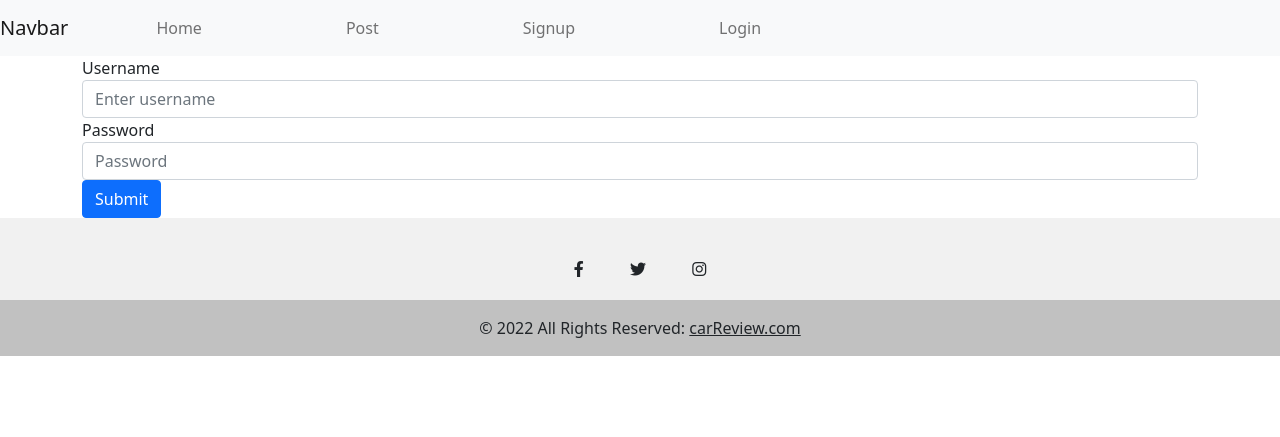
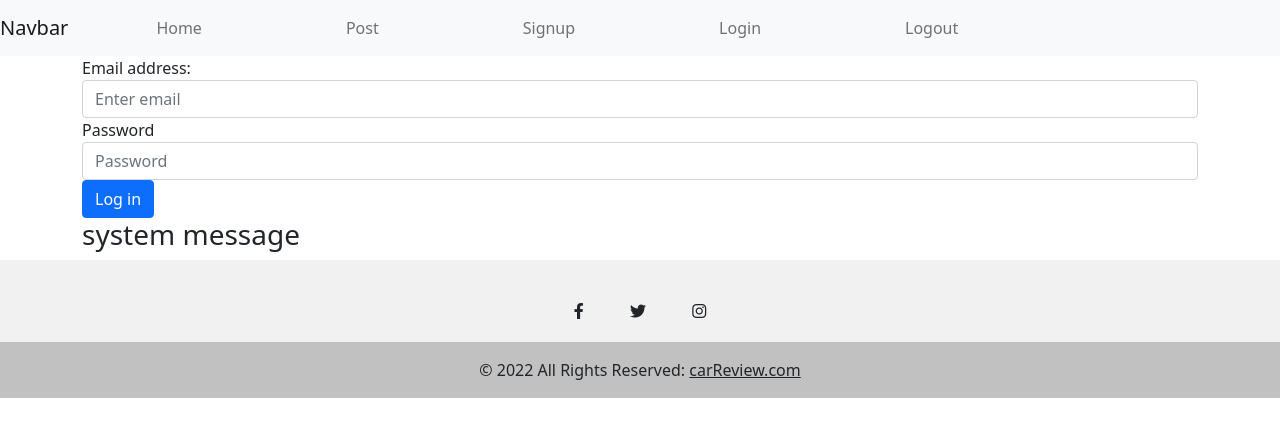
Before and after one commit to Boris97929500/phpAssessment, a PHP site: page /login.php in a window 1280 px wide. Shown: the top 437 px of the page. Run offline with PHP 8.4, Linux system fonts and the light colour scheme; some libraries are stand-ins or nearby versions.

Commit message:
log in functionality added

```diff
--- /dev/null
+++ b/header.php
@@ -0,0 +1,25 @@
+<nav class="navbar navbar-expand-lg navbar-light bg-light">
+  <a class="navbar-brand" href="#">Navbar</a>
+  <button class="navbar-toggler" type="button" data-toggle="collapse" data-target="#navbarNav" aria-controls="navbarNav" aria-expanded="false" aria-label="Toggle navigation">
+    <span class="navbar-toggler-icon"></span>
+  </button>
+  <div class="collapse navbar-collapse" id="navbarNav">
+    <ul class="navbar-nav">
+      <li class="nav-item active">
+        <a class="nav-link" href="index.php">Home </a>
+      </li>
+      <li class="nav-item">
+        <a class="nav-link" href="readPost.php">Post</a>
+      </li>
+      <li class="nav-item">
+        <a class="nav-link" href="signup.php">Signup</a>
+      </li>
+      <li class="nav-item">
+        <a class="nav-link" href="login.php">Login</a>
+      </li>
+      <li class="nav-item">
+        <a class="nav-link" href="login.php">Logout</a>
+      </li>
+    </ul>
+  </div>
+</nav>
--- a/login.php
+++ b/login.php
@@ -14,47 +14,70 @@
 <body >
 
 <!-- navbar -->
-<nav class="navbar navbar-expand-lg navbar-light bg-light">
-  <a class="navbar-brand" href="#">Navbar</a>
-  <button class="navbar-toggler" type="button" data-toggle="collapse" data-target="#navbarNav" aria-controls="navbarNav" aria-expanded="false" aria-label="Toggle navigation">
-    <span class="navbar-toggler-icon"></span>
-  </button>
-  <div class="collapse navbar-collapse" id="navbarNav">
-    <ul class="navbar-nav">
-      <li class="nav-item active">
-        <a class="nav-link" href="#">Home </a>
-      </li>
-      <li class="nav-item">
-        <a class="nav-link" href="#">Post</a>
-      </li>
-      <li class="nav-item">
-        <a class="nav-link" href="#">Signup</a>
-      </li>
-      <li class="nav-item">
-        <a class="nav-link" href="#">Login</a>
-      </li>
-    </ul>
-  </div>
-</nav>
+<?php  require "header.php" ?>
+
 
 <!-- image body -->
 <div class="container">
-    <!-- <div >
-        <img class="imgCover" src="carCover.jpg"></img>
-    </div> -->
 
-  <form>
-    <div class="form-group">
-      <label for="exampleInputUsername">Username</label>
-      <input type="email" class="form-control" id="exampleInputUsername" aria-describedby="username" placeholder="Enter username">
-    </div>
-    <div class="form-group">
-      <label for="exampleInputPassword1">Password</label>
-      <input type="password" class="form-control" id="exampleInputPassword1" placeholder="Password">
-    </div>
-    <button type="submit" class="btn btn-primary">Submit</button>
-  </form>
+
+  <div>
+    <form action="includes/login.inc.php" method="POST">
+      <div class="form-group">
+        <label for="email">Email address:</label>
+        <input type="email" class="form-control" id="email" aria-describedby="username" name="mailuid" placeholder="Enter email">
+      </div>
+      <div class="form-group">
+        <label for="password">Password</label>
+        <input type="password" class="form-control" id="password" name="pwd" placeholder="Password">
+      </div>
+      <button type="submit" class="btn btn-primary" name="login-submit">Log in</button>
+
+    </form>
+
+  </div>
+
 </div>
+
+  <!-- Error Message -->
+  <div class="container">
+    <h3>system message</h3>
+    <!-- 2. Error Messages during Login Process! -->
+    <?php
+        if(isset($_GET['loginerror'])){
+        // (i) Empty fields in Login
+        if($_GET['loginerror'] == "emptyfields"){
+          $errorMsg = "Please fill in all fields";
+
+        // (ii) SQL Error
+        } else if ($_GET['loginerror'] == "sqlerror"){
+          $errorMsg = "Internal server error ";
+
+        // (iii) Password does NOT match DB
+        } else if ($_GET['loginerror'] == "wrongpwd"){
+          $errorMsg = "password do not match";
+
+        // (iv) uidUsers / emailUsers do not match
+        } else if ($_GET['loginerror'] == "nouser"){
+          $errorMsg = "The user does not exist";
+        }
+        // Display alert
+        echo '<div class="alert alert-danger" role="alert">'
+          .$errorMsg.
+        '</div>';
+
+      // Display SUCCESS message!
+      } else if (isset($_GET['login']) == "success"){
+        echo '<div class="alert alert-success" role="alert">
+          You have successfully logged in.
+        </div>';
+      }
+    ?>
+  </div>
+
+
+
+
 
 
 <!--  footer -->
```
Also changed, not shown: Signup.php (+2 -22 lines), includes/login.inc.php (+9 -7 lines), index.php (+1 -22 lines), readPost.php (+1 -22 lines).
